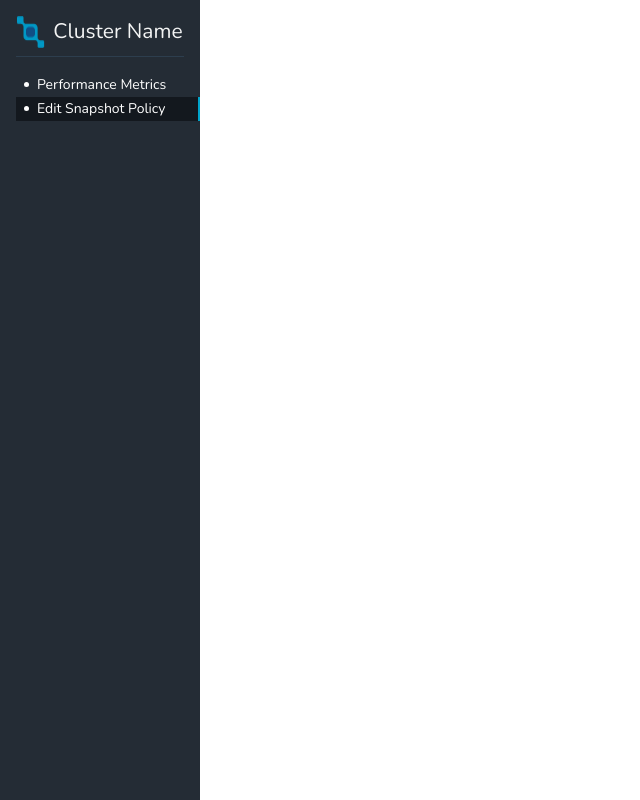
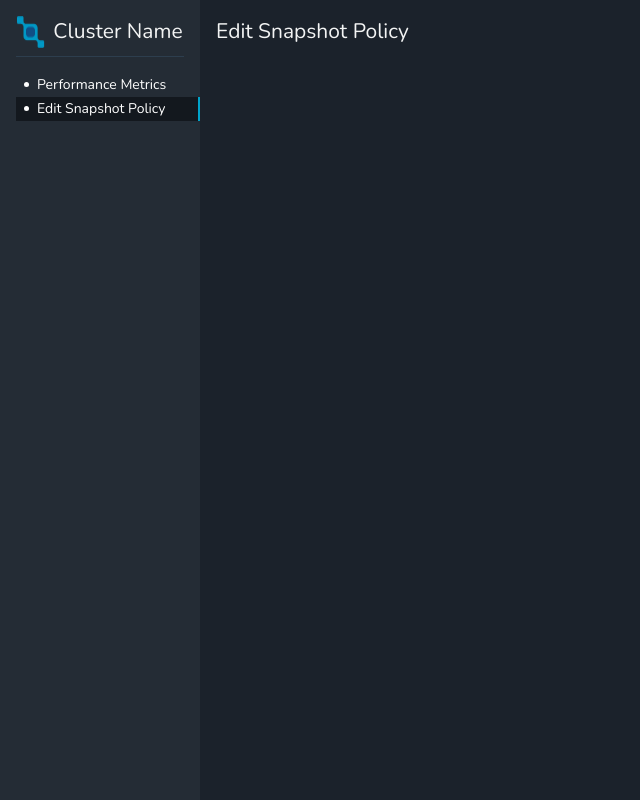
Before and after one commit to KhurramShahrukh/BrainyBox-Tech-assignment, a React (Vite) app: page / in a window 1280 px wide. Both pictures are taken after a click on the item "Edit Snapshot Policy". Shown: the whole page, without its empty margins (0-640 px from the left). Built offline with nearby package versions, Linux system fonts and the light colour scheme.

Commit message:
renamed folder and added snapshot policy screen

```diff
--- a/src/App.tsx
+++ b/src/App.tsx
@@ -1,7 +1,8 @@
 import { useState } from 'react'
 import Menu from './components/Menu'
-import PerformanceMetrics from './components/PerformanceMetrics/PerformanceMetrics'
 import { PERFORMANCE } from './utils/constants'
+import PerformanceMetrics from './components/performance-metrics/PerformanceMetrics'
+import SnapshotPolicy from './components/snapshot-policy/SnapshotPolicy'
 
 const App = () => {
   const [selectedItem, setSelectedItem] = useState<string>(PERFORMANCE)
@@ -12,7 +13,7 @@ const App = () => {
       {selectedItem === PERFORMANCE ?
         <PerformanceMetrics />
         :
-        <></>
+        <SnapshotPolicy />
       }
     </div>
   )
--- /dev/null
+++ b/src/components/snapshot-policy/SnapshotPolicy.tsx
@@ -0,0 +1,10 @@
+const SnapshotPolicy
+    = () => {
+        return (
+            <div className='w-[calc(100vw-12.5rem)] h-[100vh] bg-bgColor2 p-4'>
+                <div className='text-clg text-textColor1'>Edit Snapshot Policy</div>
+            </div>
+        )
+    }
+
+export default SnapshotPolicy
```
Also changed, not shown: src/components/performance-metrics/LineChartGraph.tsx (renamed from src/components/PerformanceMetrics/LineChartGraph.tsx), src/components/performance-metrics/PerformanceMetrics.tsx (renamed from src/components/PerformanceMetrics/PerformanceMetrics.tsx).
